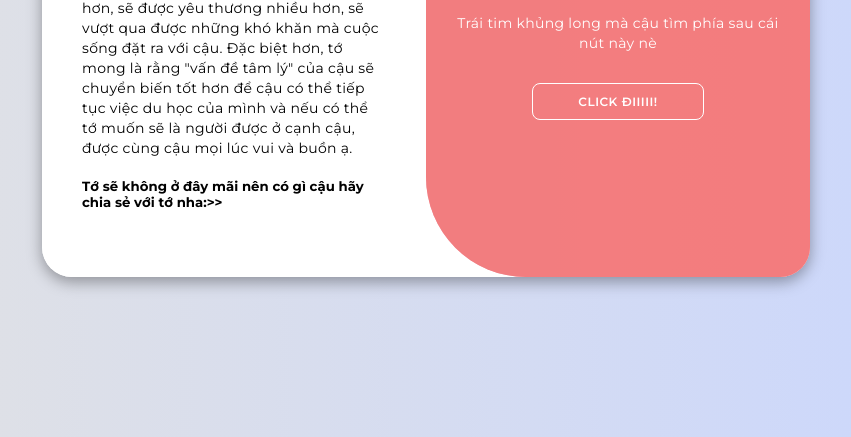
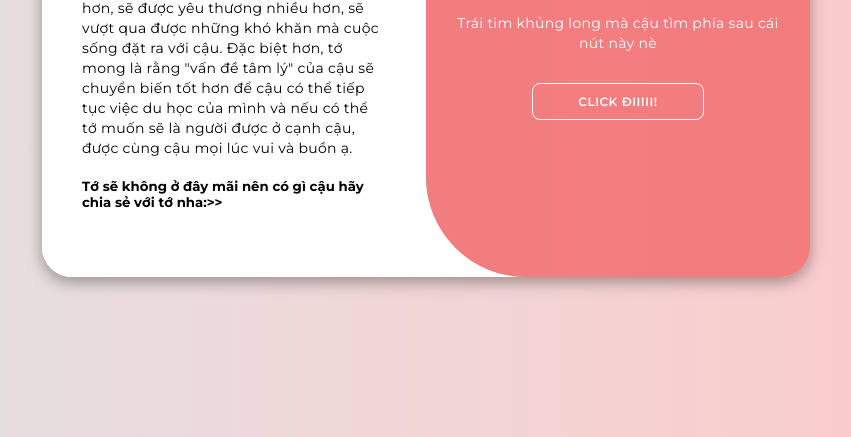
Before and after one commit to NghiaNguyen3004/giftforgf, a plain HTML site: page index.html in a window 1280 px wide. Shown: the part 363-800 px from the top of the page, without its empty margins (214-1065 px from the left). Drawn offline with Linux system fonts and the light colour scheme.

Commit message:
Update style.css

```diff
--- a/style.css
+++ b/style.css
@@ -9,7 +9,7 @@
 
 body{
     background-color: #c9d6ff;
-    background: linear-gradient(to right, #e2e2e2, #c9d6ff);
+    background: linear-gradient(to right, #e2e2e2, #ffc9c9);
     display: flex;
     align-items: center;
     justify-content: center;
```
